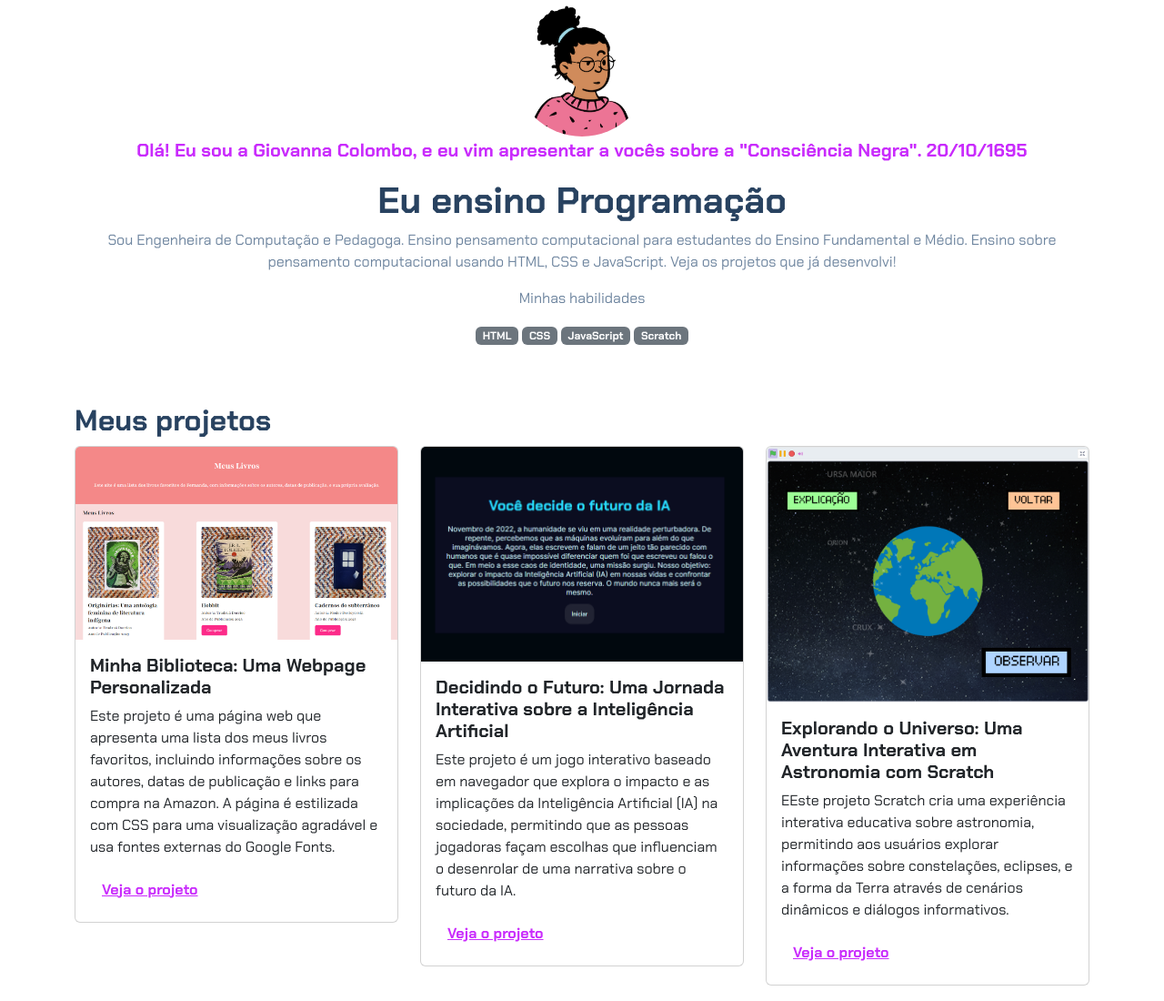
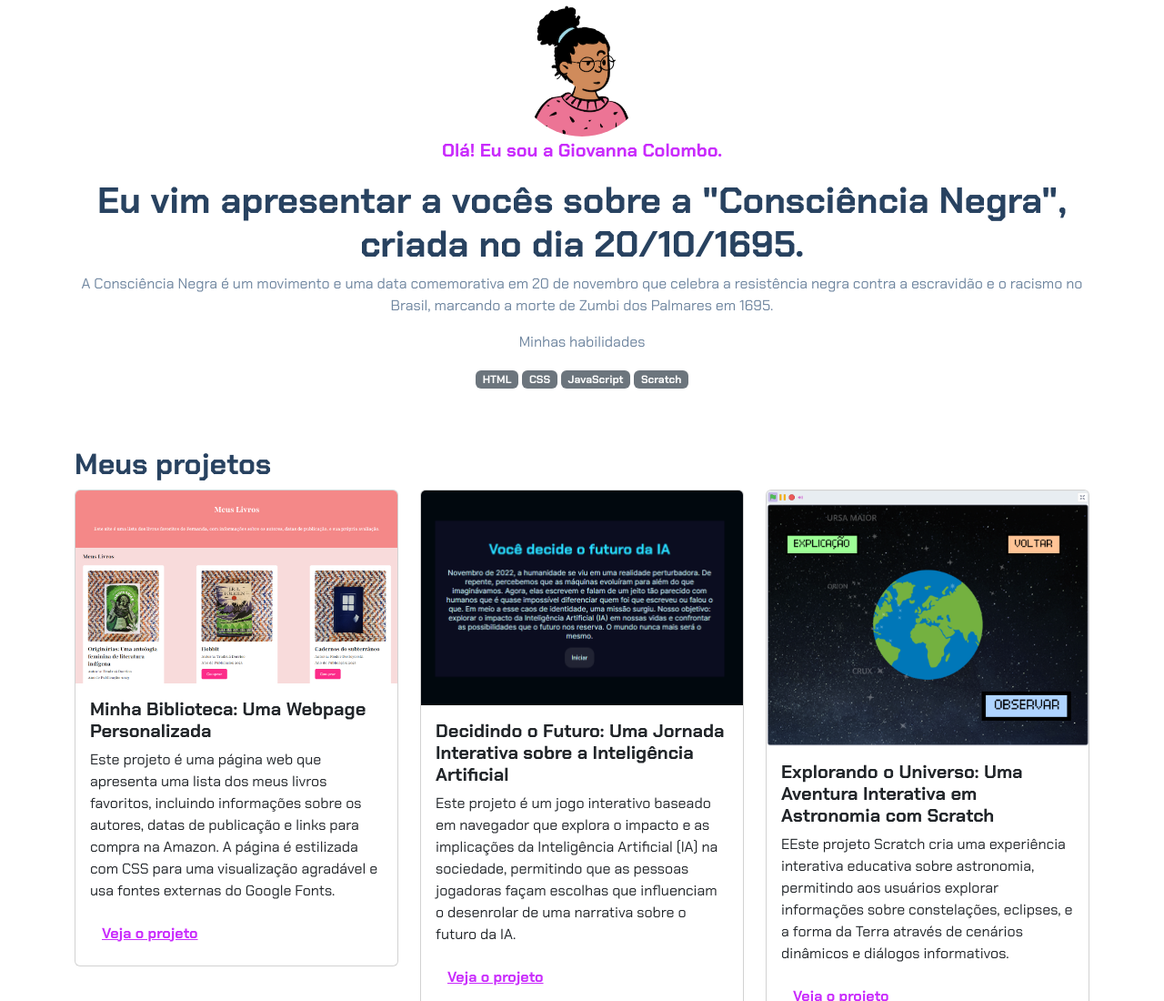
Before and after one commit to gigica4/Consci-ncia-negra, a plain HTML site: page index.html in a window 1280 px wide. Shown: the top 1100 px of the page at 91% size. Drawn offline with nearby package versions, Linux system fonts and the light colour scheme.

Commit message:
Update index.html

```diff
--- a/index.html
+++ b/index.html
@@ -14,12 +14,11 @@
     <header class="container text-center">
         <img src="img/avatar-perfil.png" alt="avatar da Fernanda" class="rounded-circle" width="150" height="150"
             srcset="">
-        <p class="lead">Olá! Eu sou a Giovanna Colombo, e eu vim apresentar a vocês sobre a "Consciência Negra".
-        20/10/1695</p>
-        <h1>Eu ensino Programação</h1>
-        <p>Sou Engenheira de Computação e Pedagoga. Ensino pensamento computacional para estudantes do Ensino
-            Fundamental e Médio. Ensino sobre pensamento computacional usando HTML, CSS e JavaScript. Veja os projetos
-            que já desenvolvi!</p>
+        <p class="lead">Olá! Eu sou a Giovanna Colombo.</p>
+        <h1>Eu vim apresentar a vocês sobre a "Consciência Negra", criada no dia 20/10/1695.</h1>
+        <p>A Consciência Negra é um movimento e uma data comemorativa em 20 de novembro que celebra
+            a resistência negra contra a escravidão e o racismo no Brasil,
+            marcando a morte de Zumbi dos Palmares em 1695.</p>
         <p>Minhas habilidades</p>
         <div>
             <p class="badge bg-secondary">HTML</p>
```
